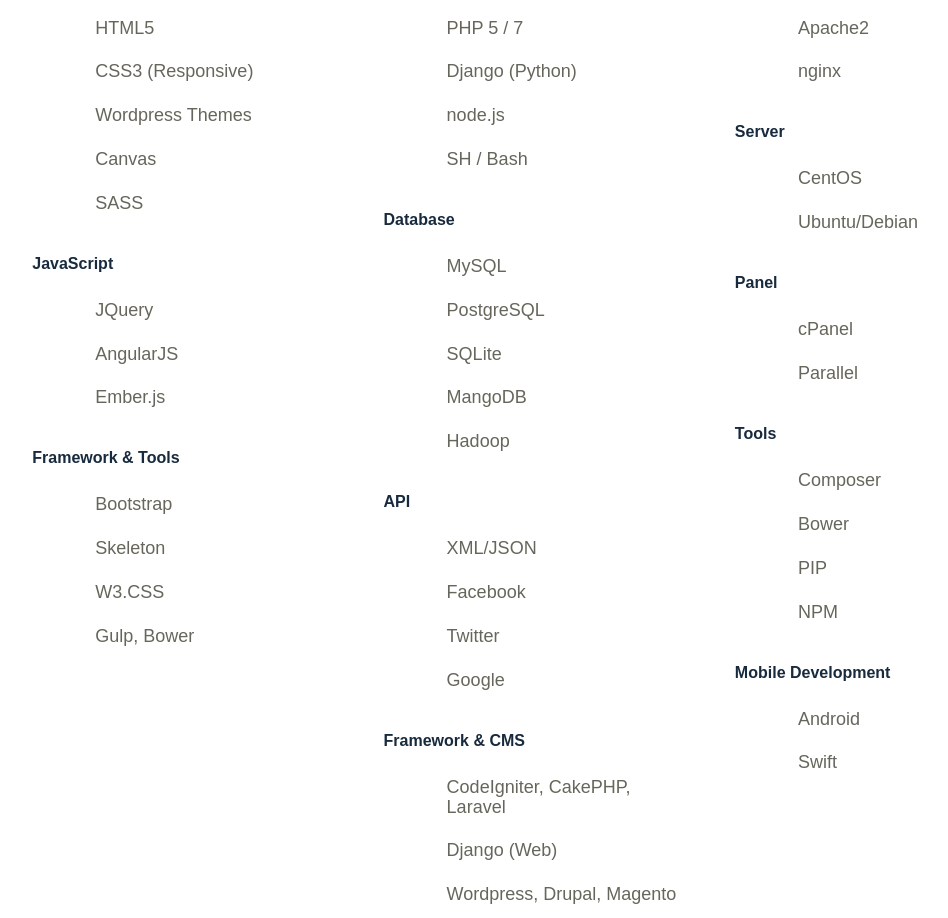
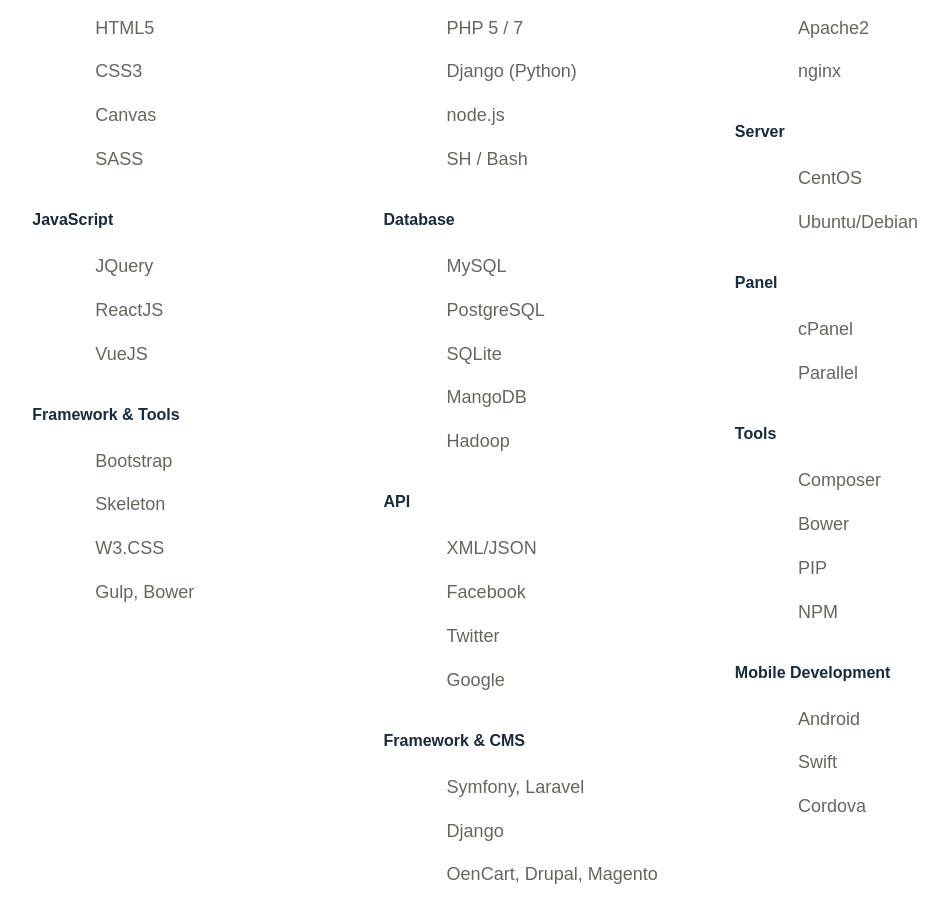
Before and after one commit to tfevan/tfevan.github.com, a plain HTML site: page index.html in a window 1280 px wide. Shown: the part 2694-3612 px from the top of the page, without its empty margins (115-1063 px from the left). Drawn offline with nearby package versions, Linux system fonts and the light colour scheme.

Commit message:
Skills section modified

```diff
--- a/index.html
+++ b/index.html
@@ -395,14 +395,14 @@
 			<h2 class="category">Front-end</h2>
 				<h3 class="category">HTML/CSS</h3>
 					<h4 class="category">HTML5</h4>
-					<h4 class="category">CSS3 (Responsive)</h4>
-					<h4 class="category">Wordpress Themes</h4>
+					<h4 class="category">CSS3</h4>
+
 					<h4 class="category">Canvas</h4>
 					<h4 class="category">SASS</h4>
 				<h3 class="category">JavaScript</h3>
 					<h4 class="category">JQuery</h4>
-					<h4 class="category">AngularJS</h4>
-					<h4 class="category">Ember.js</h4>
+					<h4 class="category">ReactJS</h4>
+					<h4 class="category">VueJS</h4>
 				<h3 class="category">Framework &amp; Tools</h3>
 					<h4 class="category">Bootstrap</h4>
 					<h4 class="category">Skeleton</h4>
@@ -435,9 +435,9 @@
 					<h4 class="category">Twitter</h4>
 					<h4 class="category">Google</h4>
 				<h3 class="category">Framework &amp;  CMS</h3>
-					<h4 class="category">CodeIgniter, CakePHP, Laravel</h4>
-					<h4 class="category">Django (Web)</h4>
-					<h4 class="category">Wordpress, Drupal, Magento</h4>
+					<h4 class="category">Symfony, Laravel</h4>
+					<h4 class="category">Django</h4>
+					<h4 class="category">OenCart, Drupal, Magento</h4>
 
 
 
@@ -474,6 +474,7 @@
 				<h3 class="category">Mobile Development</h3>
 					<h4 class="category">Android</h4>
 					<h4 class="category">Swift</h4>
+					<h4 class="category">Cordova</h4>
 
 
 		</div>
```
